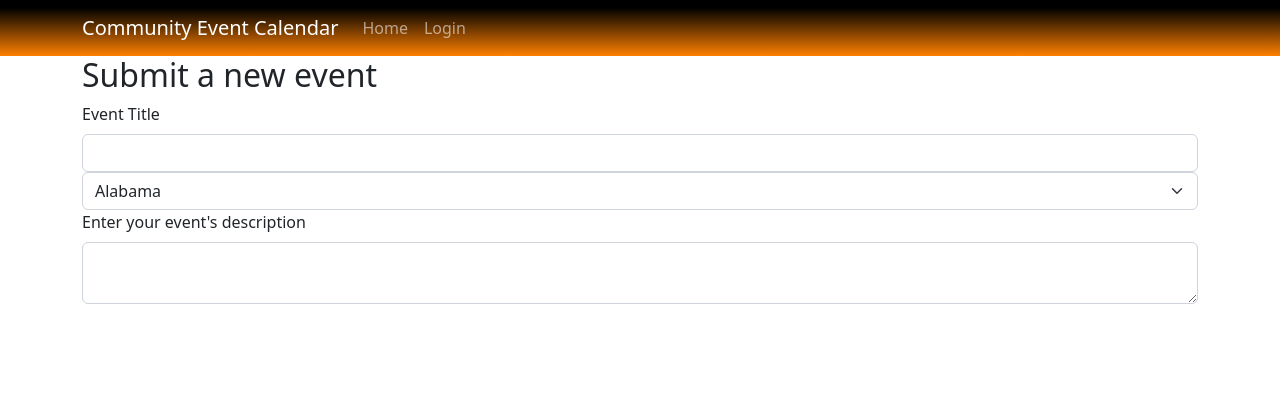
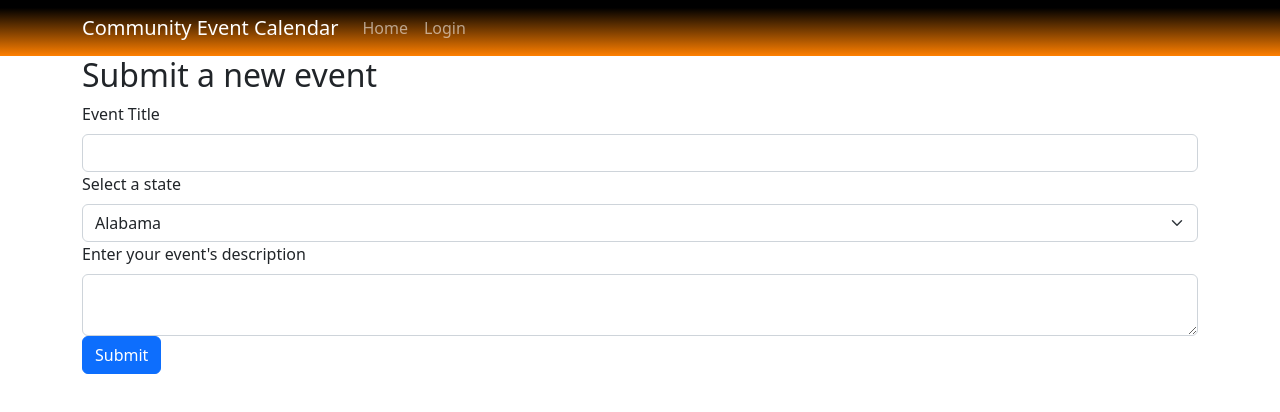
Before and after one commit to fpierreRun/Group-3-MVP, a React (Create React App) app in the folder client/: page /create in a window 1280 px wide. Shown: the top 412 px of the page. Built offline with nearby package versions, Linux system fonts and the light colour scheme.

Commit message:
create event form edit

```diff
--- a/client/src/pages/CreateEvent.js
+++ b/client/src/pages/CreateEvent.js
@@ -21,6 +21,7 @@ const CreateEventPage = (props) => {
         </Form.Group>
 
         <Form.Group controlId="state">
+        <Form.Label>Select a state</Form.Label>
           <Form.Select>
             <option value="AL">Alabama</option>
             <option value="AK">Alaska</option>
@@ -86,6 +87,8 @@ const CreateEventPage = (props) => {
           />
         </Form.Group>
 
+        <Button variant="primary" type="submit">Submit</Button>
+
       </Form>
     </div>
   )
```
